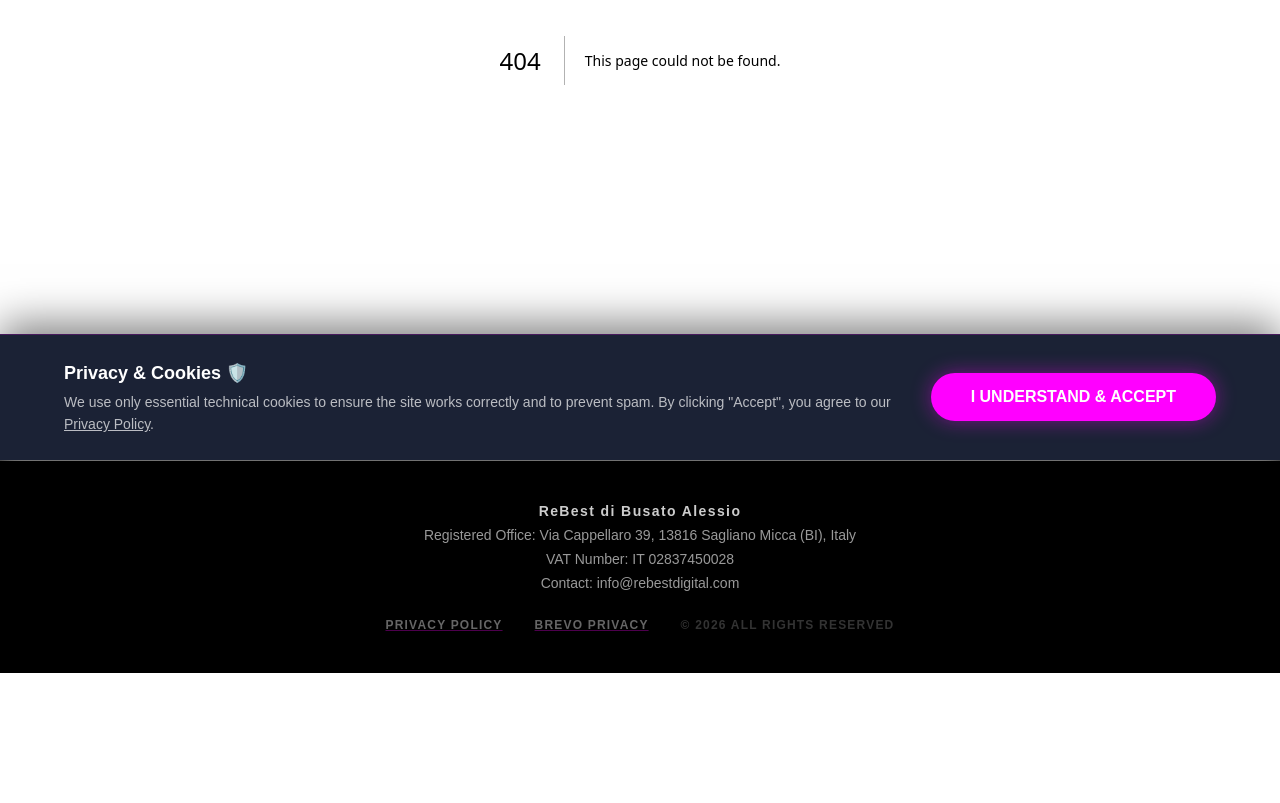
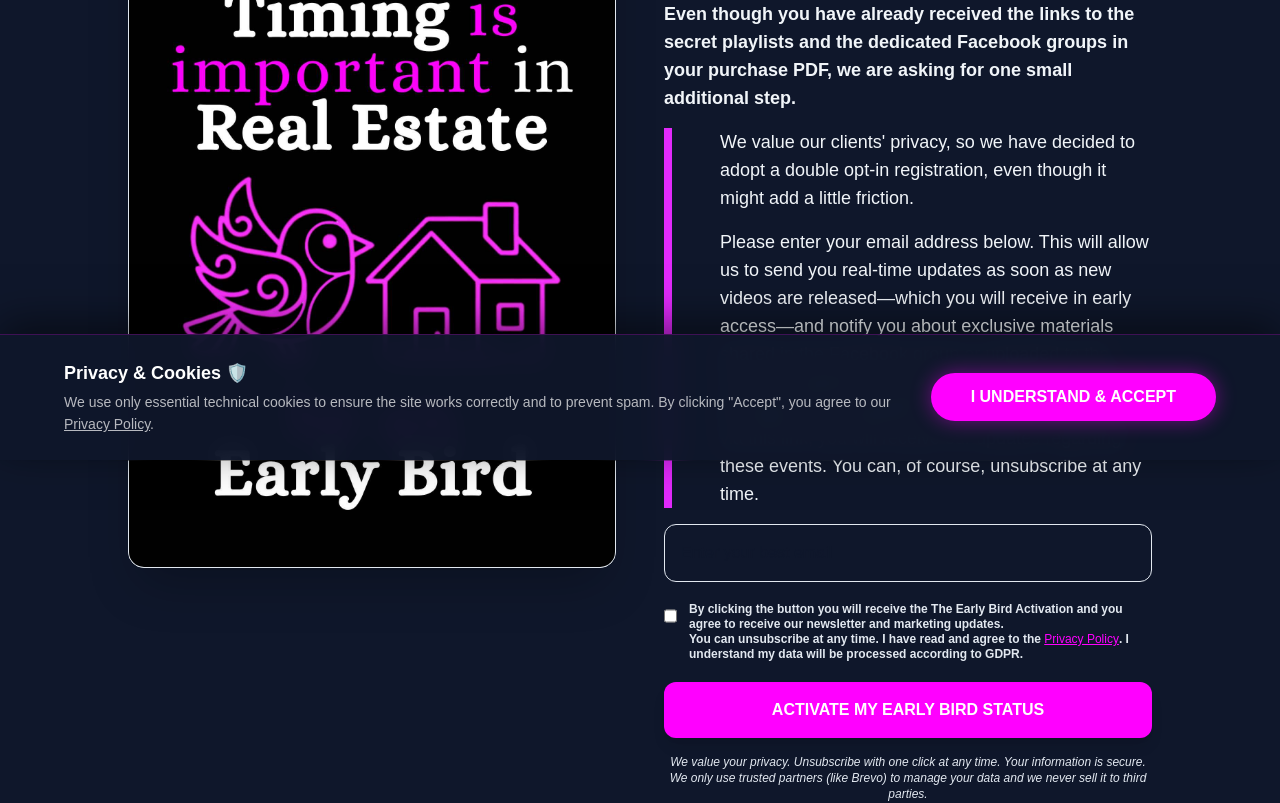
Before and after one commit to ReBestDigital/rbd, a Next.js app: page /earlybird-get-groups-accessa in a window 1280 px wide. Before the commit this address had no page. Shown: the part 340-1143 px from the top of the page. Before the commit the page ends 1013 px from the top, so only its background shows below. Built offline with nearby package versions, Linux system fonts and the light colour scheme.

Commit message:
earlybirdbuyer

```diff
--- /dev/null
+++ b/app/earlybird-get-groups-accessa/page.tsx
@@ -0,0 +1,177 @@
+"use client";
+
+import React, { useState } from 'react';
+import Link from 'next/link';
+import { CAMPAIGNS } from '@/config/campaigns';
+
+const CAMPAIGN_ID = "birdafter";
+
+const generateHash = async (text: string) => {
+  const msgUint8 = new TextEncoder().encode(text);
+  const hashBuffer = await crypto.subtle.digest('SHA-256', msgUint8);
+  const hashArray = Array.from(new Uint8Array(hashBuffer));
+  return hashArray.map(b => b.toString(16).padStart(2, '0')).join('');
+};
+
+export default function LandingPage() {
+  const [email, setEmail] = useState('');
+  const [agreed, setAgreed] = useState(false);
+  const [loading, setLoading] = useState(false);
+  // Stati per gestire il successo o l'errore senza alert
+  const [submitted, setSubmitted] = useState(false);
+  const [error, setError] = useState<string | null>(null);
+
+  const config = CAMPAIGNS[CAMPAIGN_ID as keyof typeof CAMPAIGNS];
+  const { style } = config;
+
+  const handleSubmit = async (e: React.FormEvent) => {
+    e.preventDefault();
+    setError(null);
+
+    if (!agreed) {
+      setError("Please accept the Privacy Policy to proceed.");
+      return;
+    }
+
+    setLoading(true);
+
+    try {
+      const privacyHash = await generateHash(config.legal.textContent);
+      const response = await fetch('/api/subscribe', {
+        method: 'POST',
+        headers: { 'Content-Type': 'application/json' },
+        body: JSON.stringify({
+          email,
+          source: config.id,
+          privacy_version: config.legal.version,
+          privacy_hash: privacyHash,
+          title_campaign : config.title,
+          brevoListId : config.brevoListId,
+          brevotemplateId: config.brevotemplateId,
+        }),
+      });
+
+      if (response.ok) {
+        setSubmitted(true); // Nasconde il form e mostra il successo
+      } else {
+        throw new Error('Subscription failed');
+      }
+    } catch (err) {
+      console.error("Error:", err);
+      setError("Something went wrong. Please try again later.");
+    } finally {
+      setLoading(false);
+    }
+  };
+
+  return (
+    <main className={`min-h-screen ${style.bg} flex items-center justify-center p-6`}>
+      <div className="max-w-5xl w-full grid grid-cols-1 md:grid-cols-2 gap-12 items-center">
+
+        {/* Preview Immagine Dinamica */}
+        <div className="relative aspect-[3/4] bg-slate-100 rounded-2xl shadow-2xl overflow-hidden flex items-center justify-center border border-slate-200">
+          {config.image ? (
+            <img src={config.image} alt="Book Cover Preview" className="object-cover w-full h-full" />
+          ) : (
+            <span className="text-slate-400 font-medium italic">BOOK PREVIEW</span>
+          )}
+        </div>
+
+        {/* Contenuto Form */}
+        <div className="flex flex-col">
+
+          {submitted ? (
+            /* --- MESSAGGIO DI SUCCESSO (Appare solo dopo l'invio) --- */
+            <div className="bg-white/10 p-8 rounded-2xl border border-fuchsia-500 shadow-[0_0_20px_rgba(255,0,255,0.2)] animate-pulse-slow">
+              <h2 className="text-3xl font-bold text-white mb-4 italic">Check your inbox! 🚀</h2>
+              <p className="text-lg text-slate-200">
+                We have sent a confirmation email to <strong>{email}</strong>.<br /><br />
+                Please confirm your subscription to activate your early access and receive your exclusive materials.
+              </p>
+              <button
+                onClick={() => setSubmitted(false)}
+                className="mt-6 text-xs text-slate-400 underline hover:text-white transition-all"
+              >
+                Mistake in email? Click here to go back.
+              </button>
+            </div>
+          ) : (
+            /* --- LAYOUT ORIGINALE --- */
+            <>
+              <h1 className={`${style.text} text-4xl md:text-4xl font-bold text-slate-200 mb-4 border-b-8 border-fuchsia-500 md:pb-4 pb-4`}>
+                {config.title}
+              </h1>
+
+              <p className="text-xl text-slate-200 mb-4">
+                {config.subtitle}
+              </p>
+
+              <p className="font-bold text-lg text-slate-100 mb-4">
+                 <b>Even though you have already received the links to the secret playlists and the dedicated Facebook groups in your purchase PDF,</b> we are asking for one small additional step.
+              </p >
+
+              <div className="text-lg text-slate-100 mb-4 border-l-8 border-fuchsia-500 md:pl-12 pl-4">
+                <p className="mb-4">
+                  We value our clients' privacy, so we have decided to adopt a double opt-in registration, even though it might add a little friction.
+                </p>
+                <p>
+                  Please enter your email address below. This will allow us to send you real-time updates as soon as new videos are released—which you will receive in early access—and notify you about exclusive materials shared in the Facebook group or uploaded to the YouTube playlists. Our goal is to ensure you can fully leverage your competitive advantage. By signing up via this link, you will receive our updates regarding these events. You can, of course, unsubscribe at any time.
+                </p>
+              </div>
+
+              {/* Box Errore (se presente) */}
+              {error && (
+                <div className="bg-red-500/20 border border-red-500 text-red-200 p-3 rounded-lg mb-4 text-sm font-bold">
+                  ⚠️ {error}
+                </div>
+              )}
+
+              <form onSubmit={handleSubmit} className="space-y-5">
+                <div>
+                  <input
+                    type="email"
+                    placeholder="Enter your best email"
+                    required
+                    className="w-full px-4 py-4 rounded-xl border border-slate-200 text-slate-900 focus:ring-2 focus:ring-fuchsia-500 outline-none transition-all"
+                    value={email}
+                    onChange={(e) => setEmail(e.target.value)}
+                  />
+                </div>
+
+                <div className="flex items-start gap-3">
+                  <input
+                    type="checkbox"
+                    id="privacy"
+                    required
+                    onChange={(e) => setAgreed(e.target.checked)}
+                    className={`mt-1.5 h-4 w-4 rounded ${style.check}`}
+                  />
+                  <label htmlFor="privacy" className={`font-bold text-xs leading-tight ${style.mute}`}>
+                    By clicking the button you will receive the {config.leadMagnet} and you agree to receive our newsletter and marketing updates.<br/>
+                    You can unsubscribe at any time. I have read and agree to the{" "}
+                    <Link href={`/privacy-policy/${config.legal.name}`} target="_blank" className={`${style.accent} font-medium underline hover:opacity-80`}>
+                      Privacy Policy
+                    </Link>.
+                    I understand my data will be processed according to GDPR.
+                  </label>
+                </div>
+
+                <button
+                  type="submit"
+                  disabled={loading}
+                  className={`w-full ${style.primary} ${style.hover} text-white font-bold py-4 rounded-xl shadow-lg transform transition-all active:scale-[0.98] disabled:opacity-70`}
+                >
+                  {loading ? "SENDING..." : config.buttonLabel}
+                </button>
+              </form>
+            </>
+          )}
+
+          <p className={`${style.mute} font-medium text-xs text-center mt-4 italic`}>
+            We value your privacy. Unsubscribe with one click at any time. Your information is secure. We only use trusted partners (like Brevo) to manage your data and we never sell it to third parties.
+          </p>
+        </div>
+      </div>
+    </main>
+  );
+}
```
